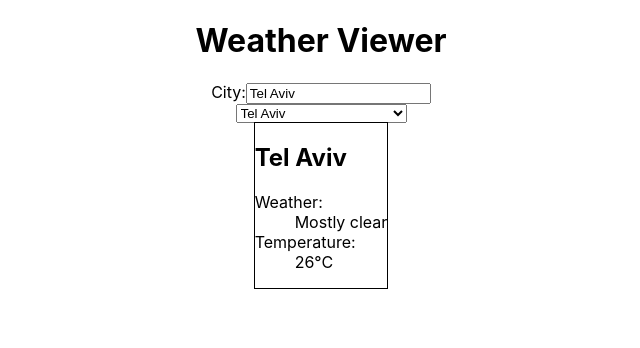
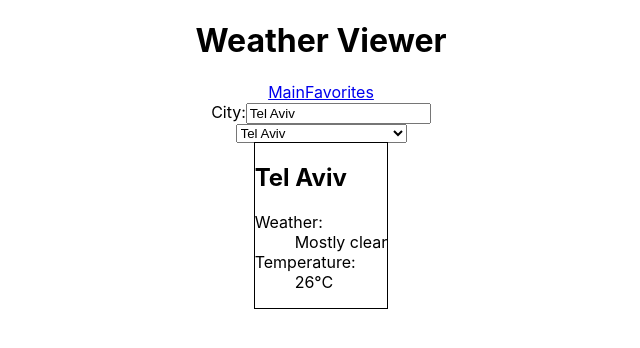
Before and after one commit to NoamAnisfeld/weather-utopia, a React (Create React App) app: page / in a window 1280 px wide. Shown: the top 348 px of the page, without its empty margins (319-959 px from the left). Built offline with nearby package versions, Linux system fonts and the light colour scheme.

Commit message:
adding react-router

```diff
--- a/package.json
+++ b/package.json
@@ -12,6 +12,7 @@
     "@types/react-dom": "^18.0.6",
     "react": "^18.2.0",
     "react-dom": "^18.2.0",
+    "react-router-dom": "^6.3.0",
     "react-scripts": "5.0.1",
     "typescript": "^4.8.2",
     "web-vitals": "^2.1.4"
--- a/src/App.tsx
+++ b/src/App.tsx
@@ -1,5 +1,6 @@
 import './App.css';
 import { useState } from 'react';
+import { Link, Routes, Route, Outlet } from "react-router-dom";
 import CitySearchBox from './components/CitySearchBox';
 import CityInfoWidget from './components/CityInfoWidget';
 
@@ -10,16 +11,30 @@ function App() {
   return (
     <div className="App">
       <h1>Weather Viewer</h1>
+      <nav>
+        <Link to="/">Main</Link>
+        <Link to="favorites">Favorites</Link>
+      </nav>
+      <Routes>
+        <Route path="*" element={
+          <>
             <CitySearchBox {...{
               cityName,
               setCityName,
               setCityKey,
-      }}
-      />
+            }} />
             <CityInfoWidget {...{
               cityName,
               cityKey
             }}/>
+          </>
+        } />
+        <Route path="favorites" element={
+          <>
+            Favorite cities
+          </>
+        } />
+      </Routes>
     </div>
   );
 }
--- a/src/index.tsx
+++ b/src/index.tsx
@@ -1,5 +1,6 @@
 import React from 'react';
 import ReactDOM from 'react-dom/client';
+import { HashRouter } from "react-router-dom";
 import './index.css';
 import App from './App';
 import reportWebVitals from './reportWebVitals';
@@ -9,7 +10,9 @@ const root = ReactDOM.createRoot(
 );
 root.render(
   <React.StrictMode>
-    <App />
+    <HashRouter>
+      <App />
+    </HashRouter>
   </React.StrictMode>
 );
 
```
Also changed, not shown: 1 other file (tests, documents, lock files or other folders). Lines whose indentation alone changed are shown as unchanged.
